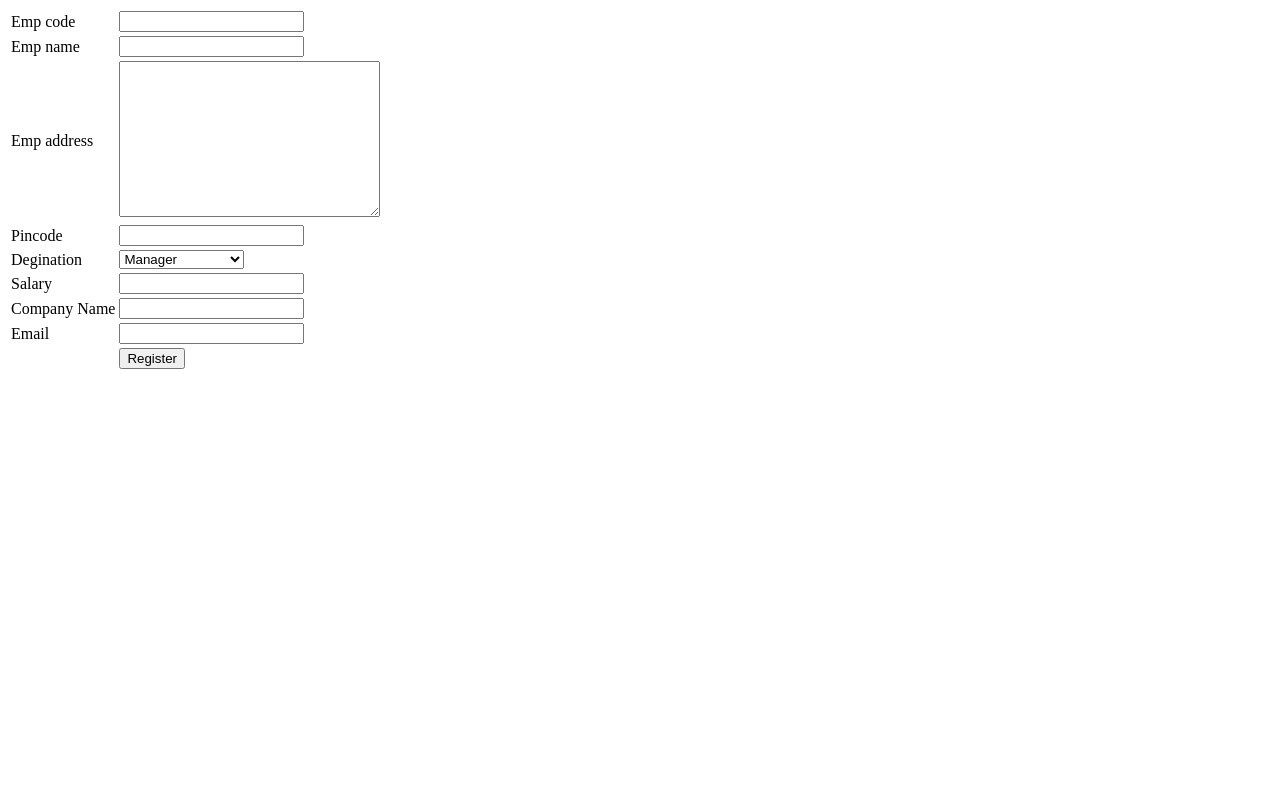
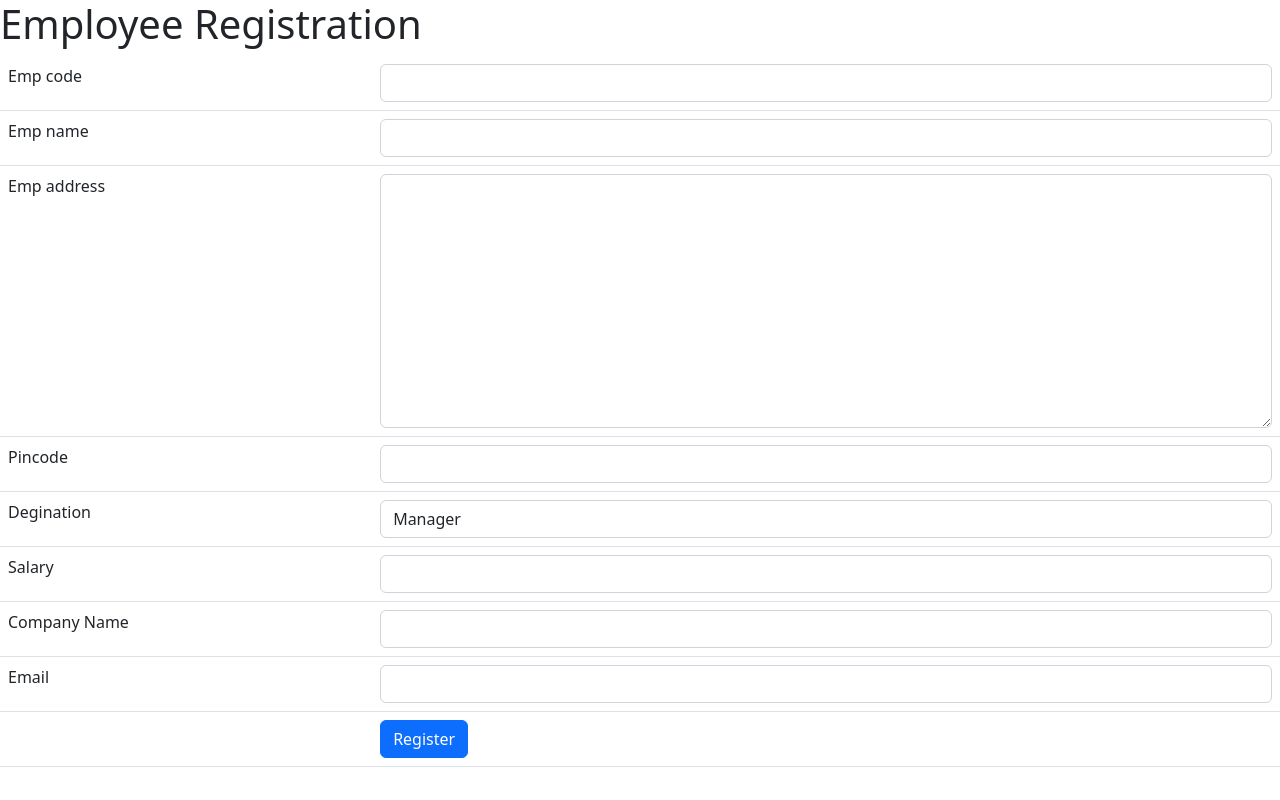
Before and after one commit to Arj2001/Web-Software, a plain HTML site: page employee.html in a window 1280 px wide. Drawn offline with nearby package versions, Linux system fonts and the light colour scheme.

Commit message:
Update employee.html

```diff
--- a/employee.html
+++ b/employee.html
@@ -4,29 +4,32 @@
     <meta charset="UTF-8">
     <meta http-equiv="X-UA-Compatible" content="IE=edge">
     <meta name="viewport" content="width=device-width, initial-scale=1.0">
+    <!-- CSS only -->
+    <link href="https://cdn.jsdelivr.net/npm/bootstrap@5.2.1/dist/css/bootstrap.min.css" rel="stylesheet" integrity="sha384-iYQeCzEYFbKjA/T2uDLTpkwGzCiq6soy8tYaI1GyVh/UjpbCx/TYkiZhlZB6+fzT" crossorigin="anonymous">
     <title>Document</title>
 </head>
 <body>
-    <table>
+    <table class="table">
+        <h1>Employee Registration</h1>
         <tr>
             <td>Emp code</td>
-            <td><input type="text" name="" id=""></td>
+            <td><input class="form-control" type="text" name="" id=""></td>
         </tr>
         <tr>
             <td>Emp name</td>
-            <td><input type="text"></td>
+            <td><input class="form-control" type="text"></td>
         </tr>
         <tr>
             <td>Emp address</td>
-            <td><textarea name="" id="" cols="30" rows="10"></textarea></td>
+            <td><textarea class="form-control" name="" id="" cols="30" rows="10"></textarea></td>
         </tr>
         <tr>
             <td>Pincode</td>
-            <td><input type="text" name="" id=""></td>
+            <td><input class="form-control" type="text" name="" id=""></td>
         </tr>
         <tr>
             <td>Degination</td>
-            <td><select name="" id="">
+            <td><select class="form-control" name="" id="">
                 <option value="">Manager</option>
                 <option value="">Senior Developer</option>
                 <option value="">Junior Developer</option>
@@ -34,20 +37,22 @@
         </tr>
         <tr>
             <td>Salary</td>
-            <td><input type="text" name="" id=""></td>
+            <td><input class="form-control" type="text" name="" id=""></td>
         </tr>
         <tr>
             <td>Company Name</td>
-            <td><input type="text"></td>
+            <td><input class="form-control" type="text"></td>
         </tr>
         <tr>
             <td>Email</td>
-            <td><input type="email" name="" id=""></td>
+            <td><input class="form-control" type="email" name="" id=""></td>
         </tr>
         <tr>
             <td></td>
-            <td><button>Register</button></td>
+            <td><button class="btn btn-primary" >Register</button></td>
         </tr>
     </table>
+    <!-- JavaScript Bundle with Popper -->
+    <script src="https://cdn.jsdelivr.net/npm/bootstrap@5.2.1/dist/js/bootstrap.bundle.min.js" integrity="sha384-u1OknCvxWvY5kfmNBILK2hRnQC3Pr17a+RTT6rIHI7NnikvbZlHgTPOOmMi466C8" crossorigin="anonymous"></script>
 </body>
 </html>
```
